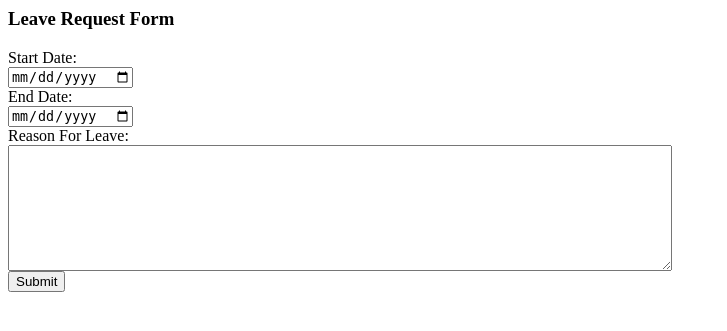
After one commit to sarcastic-noob/employee_portal, a Django app: template employee_portal/templates/emp/leave_request_form.html in a window 1280 px wide. The commit adds this page. Shown: the top 331 px of the page, without its empty margins (0-727 px from the left). Run offline with Django 3.2, Linux system fonts and the light colour scheme; the template is opened without the code that fills it, so the values that code supplies are empty.

Commit message:
bug fixes

```diff
--- a/employee_portal/models.py
+++ b/employee_portal/models.py
@@ -35,7 +35,7 @@ class employees(models.Model) :
     password=models.CharField(max_length=50,default="abcdefgh")
     employee_email=models.CharField(max_length=100, default="")
     def __str__(self):
-        return self.name
+        return self.employee_id
 
 
 
--- /dev/null
+++ b/employee_portal/templates/emp/leave_request_form.html
@@ -0,0 +1,55 @@
+<head>
+    <title>Leave Request Form</title>
+</head>
+
+{% block body %}
+<div class="container-fluid">
+
+    <div class="row">
+        <div class="col-sm-12 col-md-6">
+            <div class="panel panel-default">
+                <div class="panel-body">
+                    <h3>Leave Request Form</h3>
+                    {% if error_message %}
+                        <p><strong>{{ error_message }}</strong></p>
+                    {% endif %}
+                    <form class="form-horizontal" role="form" action="{% url 'employee_portal:submit_leave_request'%}" method="post" enctype="multipart/form-data">
+                        {% csrf_token %}
+                        <div class="form-group">
+                            <label class="control-label col-sm-2" for="id_startDate">
+                                Start Date:
+                            </label>
+                            <div class="col-sm-10">
+                                <input type="date" name="startDate" id="id_startDate">
+                            </div>
+                        </div>
+                        <div class="form-group">
+                            <label class="control-label col-sm-2" for="id_endDate">
+                                End Date:
+                            </label>
+                            <div class="col-sm-10">
+                              <input type="date" name="endDate" id="id_endDate">
+                            </div>
+                        </div>
+                        <div class="form-group">
+                            <label class="control-label col-sm-2" for="id_reason">
+                                Reason For Leave:
+                            </label>
+                            <div class="col-sm-10">
+                              <textarea name="reason" rows="8" cols="80" id="id_reason"></textarea>
+                            </div>
+                        </div>
+                        <div class="form-group">
+                            <div class="col-sm-offset-2 col-sm-10">
+                                <button type="submit" class="btn btn-success">Submit</button>
+                            </div>
+                        </div>
+                    </form>
+                </div>
+            </div>
+        </div>
+    </div>
+
+</div>
+
+{% endblock %}
--- a/employee_portal/urls.py
+++ b/employee_portal/urls.py
@@ -9,4 +9,6 @@ urlpatterns = [
 	url('^login/$', views.login_user, name='login'),
 	url('^home/$', views.home, name='home'),
 	url('^logout/$', views.logout_user, name='logout'),
+	url('^leave_request_form/$', views.leave_request_form, name='leave_request_form'),
+	url('^submit_leave_request/$', views.submit_leave_request, name='submit_leave_request'),
 ]
```
Also changed, not shown: employee_portal/templates/emp/home.html (+2 -6 lines), employee_portal/views.py (+13 -4 lines), db.sqlite3.
